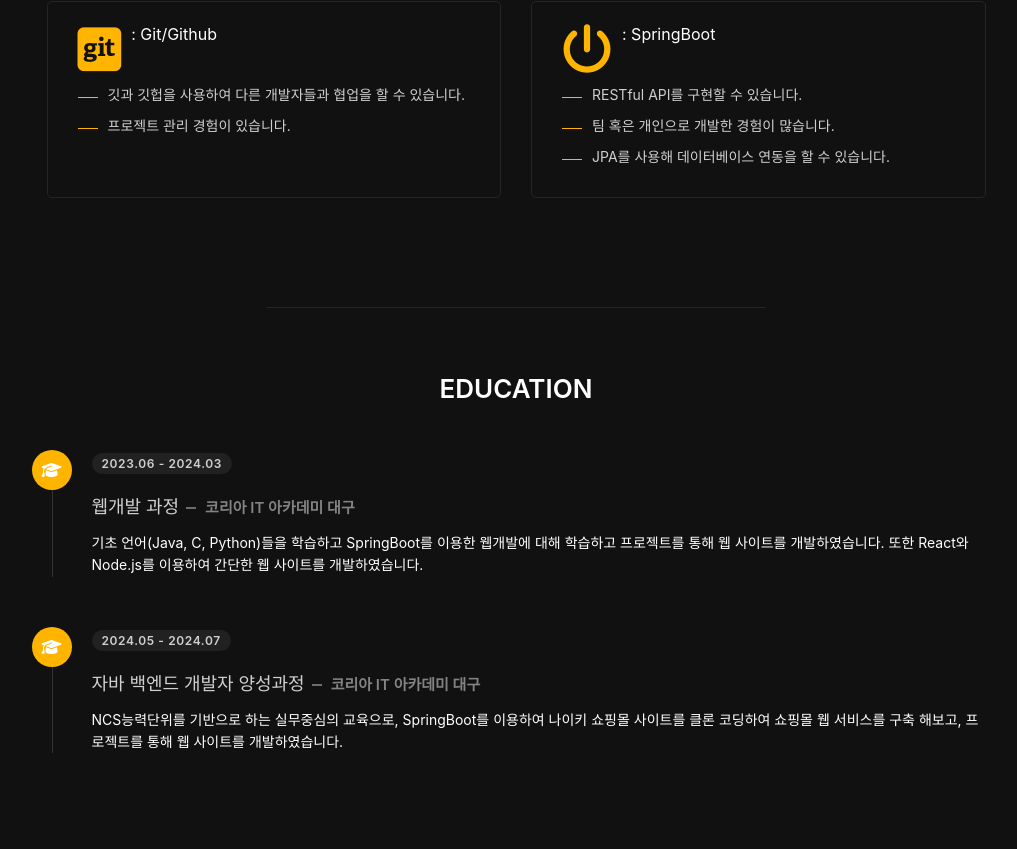
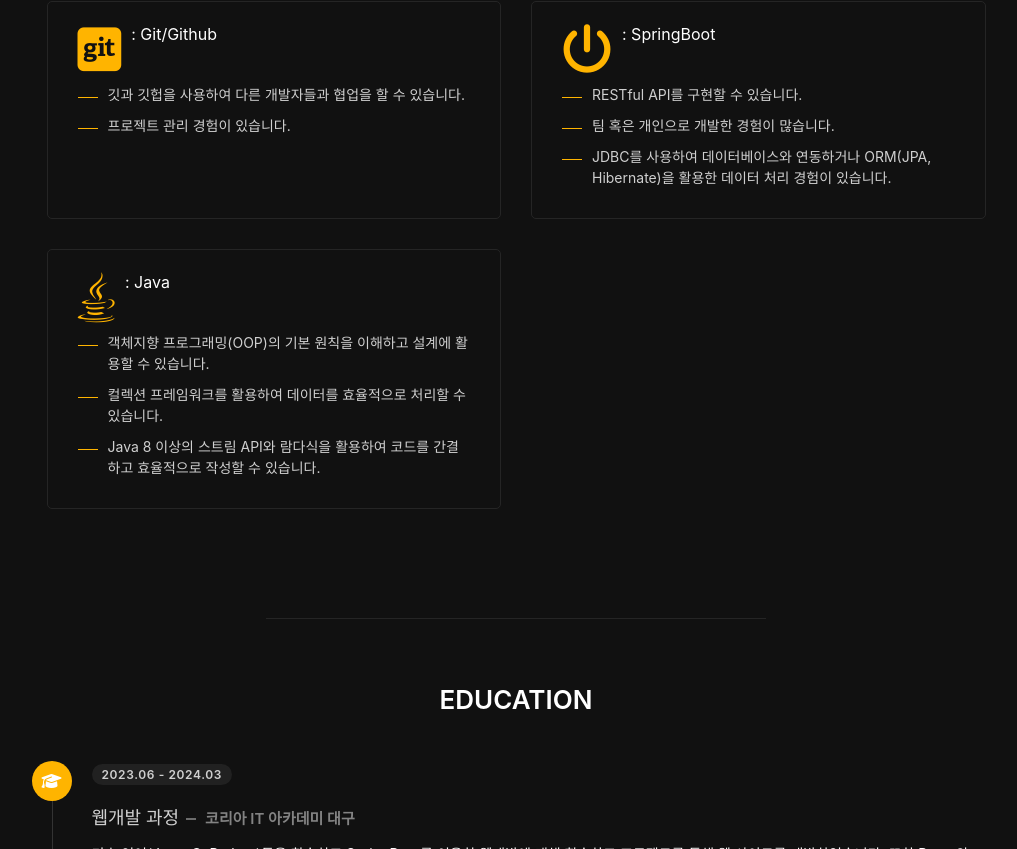
Before and after one commit to 98Woonho/98Woonho.github.io, a React (Create React App) app: page /about in a window 1280 px wide. Shown: the part 846-1695 px from the top of the page, without its empty margins (124-1141 px from the left). Built offline with nearby package versions, Linux system fonts and the light colour scheme.

Commit message:
skillData 수정

```diff
--- a/src/assets/data/skilldata.js
+++ b/src/assets/data/skilldata.js
@@ -27,9 +27,14 @@ const skillData = {
 		},
 		{
 			label: "SpringBoot",
-			detail: ["RESTful API를 구현할 수 있습니다.", "팀 혹은 개인으로 개발한 경험이 많습니다.", "JPA를 사용해 데이터베이스 연동을 할 수 있습니다."],
+			detail: ["RESTful API를 구현할 수 있습니다.", "팀 혹은 개인으로 개발한 경험이 많습니다.", "JDBC를 사용하여 데이터베이스와 연동하거나 ORM(JPA, Hibernate)을 활용한 데이터 처리 경험이 있습니다."],
 			icon: "fa-solid fa-power-off",
 		},
+		{
+			label: "Java",
+			detail: ["객체지향 프로그래밍(OOP)의 기본 원칙을 이해하고 설계에 활용할 수 있습니다.", "컬렉션 프레임워크를 활용하여 데이터를 효율적으로 처리할 수 있습니다.", "Java 8 이상의 스트림 API와 람다식을 활용하여 코드를 간결하고 효율적으로 작성할 수 있습니다."],
+			icon: "fa-brands fa-java"
+		}
 	],
 
 	experienceList: [
```
